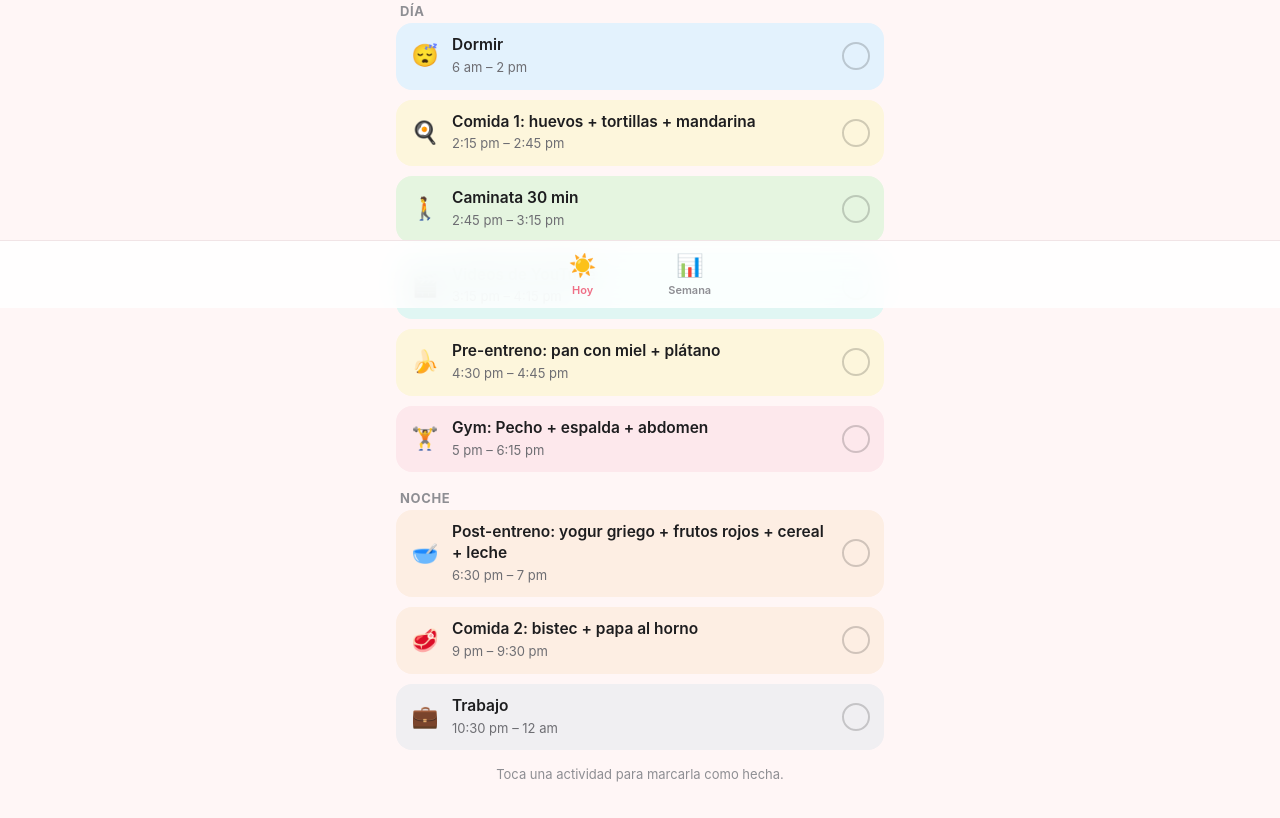
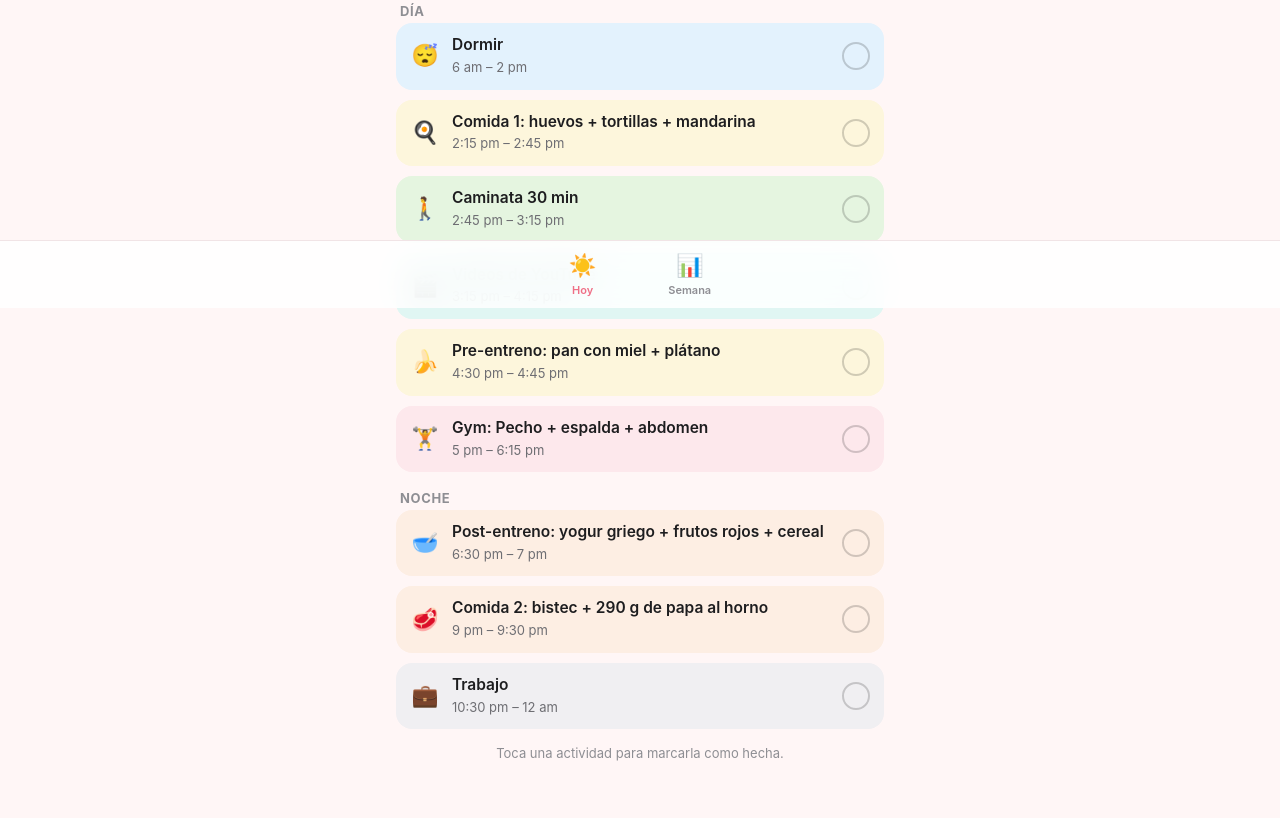
Before and after one commit to ikyet/ripped, a plain HTML site: page index.html in a window 1280 px wide. Shown: the part 492-1310 px from the top of the page. Drawn offline with Linux system fonts and the light colour scheme.

Commit message:
Quitar la leche del post-entreno y subir la papa
Co-Authored-By: Claude Opus 5.5 <noreply@anthropic.com>
Claude-Session: https://claude.ai/code/session_012189xaG4Ld13YecX9BxjdX

```diff
--- a/index.html
+++ b/index.html
@@ -108,8 +108,8 @@ const H=[
  {id:'pre',g:'Pre-entreno',em:'🍌',t:'Pre-entreno: pan con miel + plátano',s:'16:30',e:'16:45',d:ALL,c:'amarillo'},
  {id:'correr',g:'Entreno',em:'🏃',t:'Correr 1 hora (ritmo suave)',s:'17:00',e:'18:00',d:[0],c:'rosa'},
  {id:'gym',g:'Entreno',em:'🏋️',t:d=>'Gym: '+GYM[d],s:'17:00',e:'18:15',d:[1,2,3,4,5,6],c:'rosa'},
- {id:'post',g:'Post-entreno',em:'🥣',t:'Post-entreno: yogur griego + frutos rojos + cereal + leche',s:'18:30',e:'19:00',d:ALL,c:'durazno'},
- {id:'comida2',g:'Comida 2',em:'🥩',t:'Comida 2: bistec + papa al horno',s:'21:00',e:'21:30',d:ALL,c:'durazno'},
+ {id:'post',g:'Post-entreno',em:'🥣',t:'Post-entreno: yogur griego + frutos rojos + cereal',s:'18:30',e:'19:00',d:ALL,c:'durazno'},
+ {id:'comida2',g:'Comida 2',em:'🥩',t:'Comida 2: bistec + 290 g de papa al horno',s:'21:00',e:'21:30',d:ALL,c:'durazno'},
  {id:'trabajo2',g:'Trabajo',em:'💼',t:'Trabajo',s:'22:30',e:'24:00',d:[0,1,2,3,4,5],c:'gris'},
  {id:'revision',g:'Revisión',em:'📋',t:'Revisión física: peso y sensaciones',s:'22:30',e:'23:00',d:[6],c:'azul'},
  {id:'amazon',g:'Revisión',em:'📦',t:'Revisar Amazon (FGLMX)',s:'23:00',e:'24:00',d:[6],c:'menta'}
```
